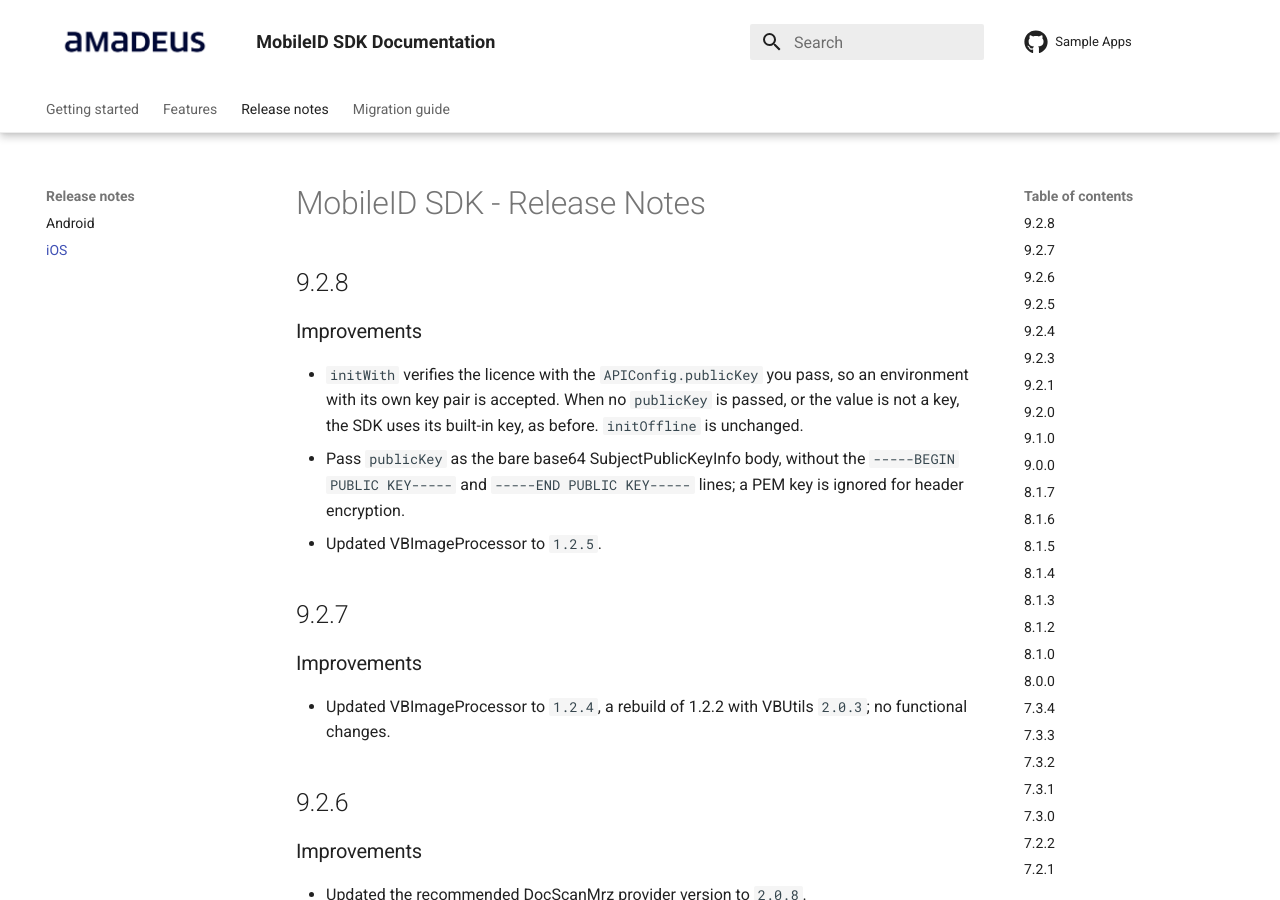
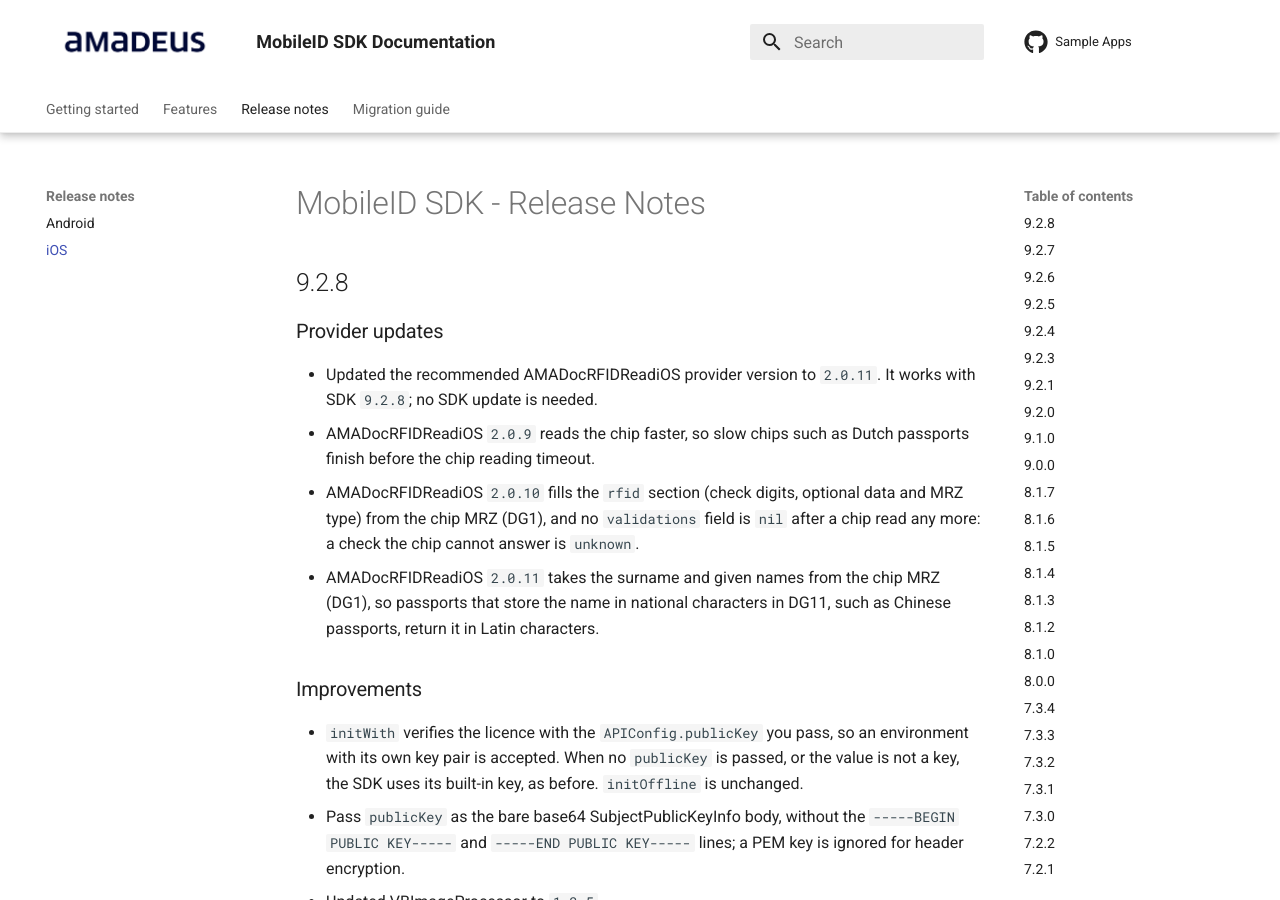
Before and after one commit to vbmobile/mobile-id-documentation, an MkDocs documentation site: the page built from docs/ReleaseNotes/ReleaseNotes_iOS.md, in a window 1280 px wide and 900 px high. Built offline with MkDocs 1.6.1 and Material for MkDocs 9.7.7, drawn with Linux system fonts in a browser that asks for light colours; the version menu is left out.

Commit message:
TRAVELERID-16981 Recommend AMADocRFIDReadiOS 2.0.11 with iOS SDK 9.2.8
The getting started table, the provider pages and the dependency note read the version from docs_macros.py. The 9.2.8 release notes list what AMADocRFIDReadiOS 2.0.9 to 2.0.11 change.

```diff
--- a/docs/ReleaseNotes/ReleaseNotes_iOS.md
+++ b/docs/ReleaseNotes/ReleaseNotes_iOS.md
@@ -1,6 +1,19 @@
 # MobileID SDK - Release Notes
 
 ## 9.2.8
+
+### Provider updates
+
+- Updated the recommended AMADocRFIDReadiOS provider version to `2.0.11`. It works
+  with SDK `9.2.8`; no SDK update is needed.
+- AMADocRFIDReadiOS `2.0.9` reads the chip faster, so slow chips such as Dutch
+  passports finish before the chip reading timeout.
+- AMADocRFIDReadiOS `2.0.10` fills the `rfid` section (check digits, optional data
+  and MRZ type) from the chip MRZ (DG1), and no `validations` field is `nil` after
+  a chip read any more: a check the chip cannot answer is `unknown`.
+- AMADocRFIDReadiOS `2.0.11` takes the surname and given names from the chip MRZ
+  (DG1), so passports that store the name in national characters in DG11, such as
+  Chinese passports, return it in Latin characters.
 
 ### Improvements
 
--- a/docs_macros.py
+++ b/docs_macros.py
@@ -6,7 +6,7 @@
     "ios_enrolment_sdk": "9.2.8",
     "ios_doc_scan_regula_provider": "2.0.2",
     "ios_doc_scan_mrz_provider": "2.0.8",
-    "ios_doc_rfid_read_provider": "2.0.8",
+    "ios_doc_rfid_read_provider": "2.0.11",
     "ios_ultralight_provider": "2.0.17",
 }
 
```
Also changed, not shown: docs/index.md (+1 -1 lines).
